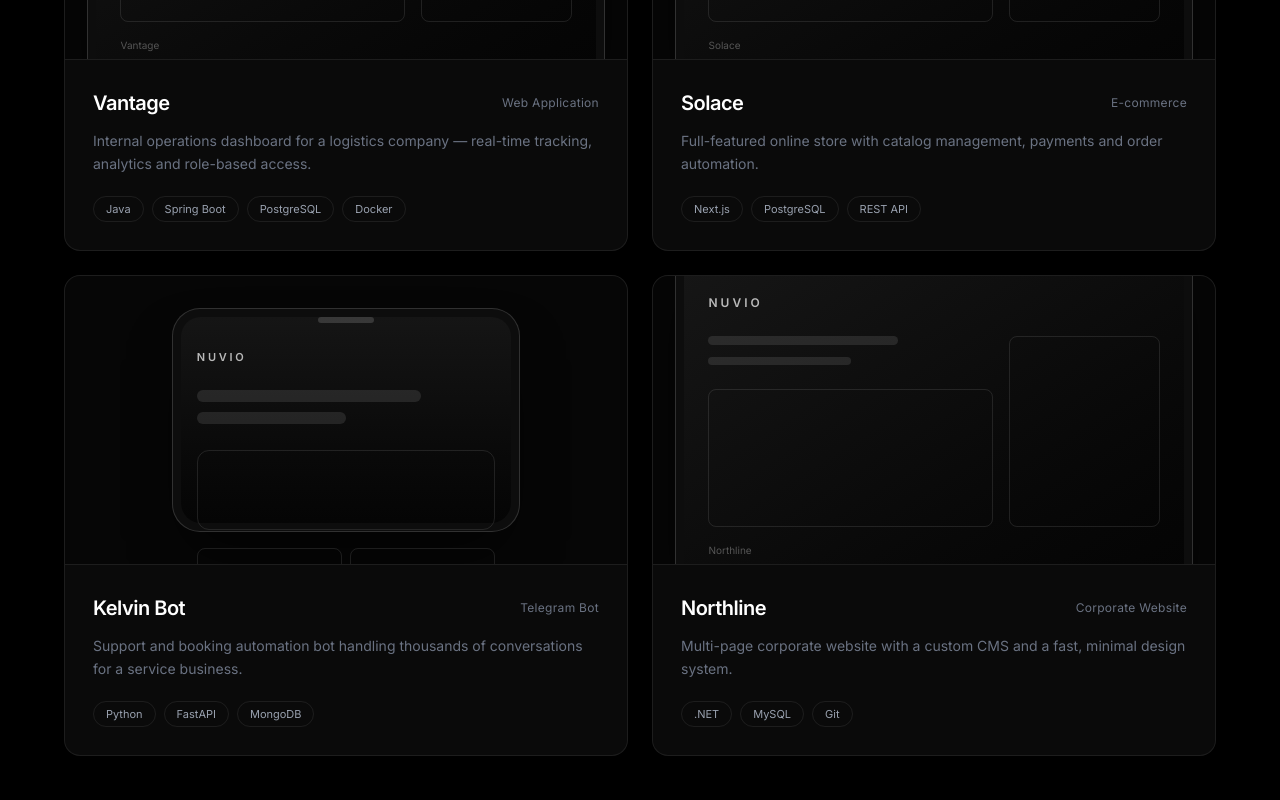
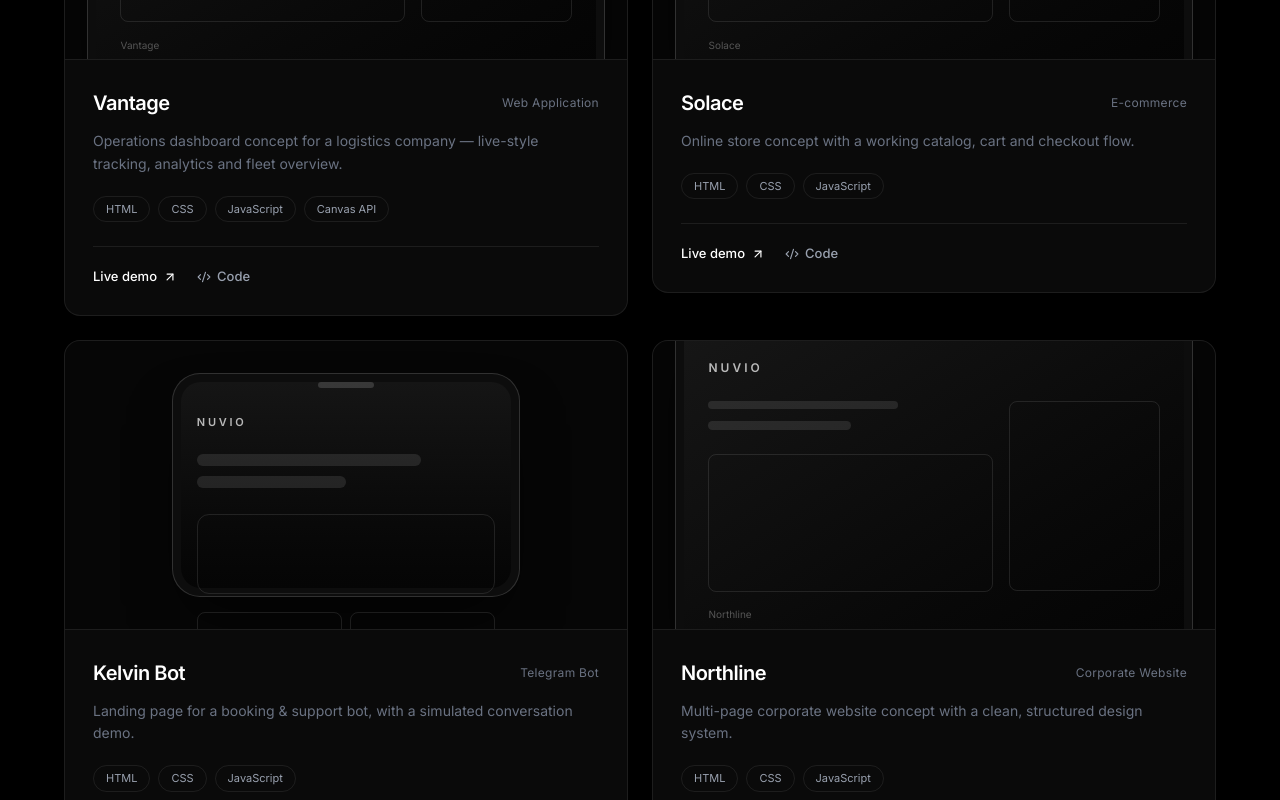
Before and after one commit to maksimsapunov15-alt/nuvio, a Next.js app: page / in a window 1280 px wide. Shown: the part 5840-6640 px from the top of the page. Built offline with nearby package versions, Linux system fonts and the light colour scheme.

Commit message:
Link portfolio cards to real deployed demo projects

```diff
--- a/src/components/Portfolio.tsx
+++ b/src/components/Portfolio.tsx
@@ -1,5 +1,6 @@
 "use client";
 
+import { ArrowUpRight, Code2 } from "lucide-react";
 import Reveal from "./Reveal";
 import DeviceMockup from "./DeviceMockup";
 import { projects } from "@/data/portfolio";
@@ -27,9 +28,14 @@ export default function Portfolio() {
           {projects.map((project, i) => (
             <Reveal key={project.name} delay={(i % 2) * 0.1}>
               <div className="group relative overflow-hidden rounded-2xl border nv-hairline bg-[#0a0a0a] transition-colors duration-300 hover:border-white/25">
-                <div className="flex h-64 items-center justify-center overflow-hidden bg-black/40 py-8 transition-transform duration-500 group-hover:scale-[1.03] sm:h-72">
+                <a
+                  href={project.url}
+                  target="_blank"
+                  rel="noopener noreferrer"
+                  className="flex h-64 items-center justify-center overflow-hidden bg-black/40 py-8 transition-transform duration-500 group-hover:scale-[1.03] sm:h-72"
+                >
                   <DeviceMockup device={project.device} label={project.name} />
-                </div>
+                </a>
                 <div className="border-t nv-hairline p-7">
                   <div className="flex items-center justify-between">
                     <h3 className="text-[20px] font-semibold tracking-tight text-white">
@@ -52,6 +58,29 @@ export default function Portfolio() {
                       </span>
                     ))}
                   </div>
+                  <div className="mt-6 flex items-center gap-5 border-t nv-hairline pt-5">
+                    <a
+                      href={project.url}
+                      target="_blank"
+                      rel="noopener noreferrer"
+                      className="group/link inline-flex items-center gap-1.5 text-[13px] font-medium text-white"
+                    >
+                      {t.portfolio.liveLabel}
+                      <ArrowUpRight
+                        size={14}
+                        className="transition-transform duration-300 group-hover/link:translate-x-0.5 group-hover/link:-translate-y-0.5"
+                      />
+                    </a>
+                    <a
+                      href={project.repo}
+                      target="_blank"
+                      rel="noopener noreferrer"
+                      className="inline-flex items-center gap-1.5 text-[13px] font-medium text-gray-400 transition-colors duration-300 hover:text-white"
+                    >
+                      <Code2 size={14} />
+                      {t.portfolio.codeLabel}
+                    </a>
+                  </div>
                 </div>
               </div>
             </Reveal>
--- a/src/data/portfolio.ts
+++ b/src/data/portfolio.ts
@@ -6,6 +6,8 @@ export type Project = {
   description: Record<Lang, string>;
   tech: string[];
   device: "laptop" | "phone";
+  url: string;
+  repo: string;
 };
 
 export const projects: Project[] = [
@@ -13,40 +15,48 @@ export const projects: Project[] = [
     name: "Vantage",
     category: { en: "Web Application", ru: "Веб-приложение" },
     description: {
-      en: "Internal operations dashboard for a logistics company — real-time tracking, analytics and role-based access.",
-      ru: "Внутренняя панель управления для логистической компании — трекинг в реальном времени, аналитика и ролевой доступ.",
+      en: "Operations dashboard concept for a logistics company — live-style tracking, analytics and fleet overview.",
+      ru: "Концепт панели управления для логистической компании — трекинг поставок, аналитика и загрузка автопарка.",
     },
-    tech: ["Java", "Spring Boot", "PostgreSQL", "Docker"],
+    tech: ["HTML", "CSS", "JavaScript", "Canvas API"],
     device: "laptop",
+    url: "https://maksimsapunov15-alt.github.io/nuvio-vantage/",
+    repo: "https://github.com/maksimsapunov15-alt/nuvio-vantage",
   },
   {
     name: "Solace",
     category: { en: "E-commerce", ru: "Интернет-магазин" },
     description: {
-      en: "Full-featured online store with catalog management, payments and order automation.",
-      ru: "Полнофункциональный интернет-магазин с управлением каталогом, оплатой и автоматизацией заказов.",
+      en: "Online store concept with a working catalog, cart and checkout flow.",
+      ru: "Концепт интернет-магазина с рабочим каталогом, корзиной и оформлением заказа.",
     },
-    tech: ["Next.js", "PostgreSQL", "REST API"],
+    tech: ["HTML", "CSS", "JavaScript"],
     device: "laptop",
+    url: "https://maksimsapunov15-alt.github.io/nuvio-solace/",
+    repo: "https://github.com/maksimsapunov15-alt/nuvio-solace",
   },
   {
     name: "Kelvin Bot",
     category: { en: "Telegram Bot", ru: "Telegram-бот" },
     description: {
-      en: "Support and booking automation bot handling thousands of conversations for a service business.",
-      ru: "Бот для поддержки и записи, обрабатывающий тысячи обращений для сервисного бизнеса.",
+      en: "Landing page for a booking & support bot, with a simulated conversation demo.",
+      ru: "Лендинг для бота записи и поддержки клиентов с демонстрацией диалога.",
     },
-    tech: ["Python", "FastAPI", "MongoDB"],
+    tech: ["HTML", "CSS", "JavaScript"],
     device: "phone",
+    url: "https://maksimsapunov15-alt.github.io/nuvio-kelvin-bot/",
+    repo: "https://github.com/maksimsapunov15-alt/nuvio-kelvin-bot",
   },
   {
     name: "Northline",
     category: { en: "Corporate Website", ru: "Корпоративный сайт" },
     description: {
-      en: "Multi-page corporate website with a custom CMS and a fast, minimal design system.",
-      ru: "Многостраничный корпоративный сайт с собственной CMS и быстрой минималистичной дизайн-системой.",
+      en: "Multi-page corporate website concept with a clean, structured design system.",
+      ru: "Концепт многостраничного корпоративного сайта со строгой структурной дизайн-системой.",
     },
-    tech: [".NET", "MySQL", "Git"],
+    tech: ["HTML", "CSS", "JavaScript"],
     device: "laptop",
+    url: "https://maksimsapunov15-alt.github.io/nuvio-northline/",
+    repo: "https://github.com/maksimsapunov15-alt/nuvio-northline",
   },
 ];
--- a/src/i18n/dictionaries.ts
+++ b/src/i18n/dictionaries.ts
@@ -57,6 +57,8 @@ export type Dictionary = {
   portfolio: {
     eyebrow: string;
     heading: string;
+    liveLabel: string;
+    codeLabel: string;
   };
   pricing: {
     eyebrow: string;
@@ -164,6 +166,8 @@ const dictionaries: Record<Lang, Dictionary> = {
     portfolio: {
       eyebrow: "Selected Work",
       heading: "Selected Work",
+      liveLabel: "Live demo",
+      codeLabel: "Code",
     },
     pricing: {
       eyebrow: "Pricing",
@@ -270,6 +274,8 @@ const dictionaries: Record<Lang, Dictionary> = {
     portfolio: {
       eyebrow: "Избранные проекты",
       heading: "Избранные проекты",
+      liveLabel: "Живая версия",
+      codeLabel: "Код",
     },
     pricing: {
       eyebrow: "Цены",
```
